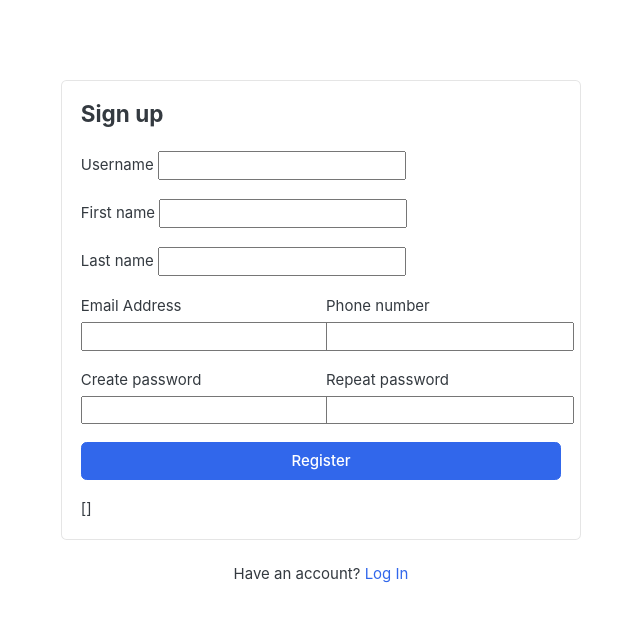
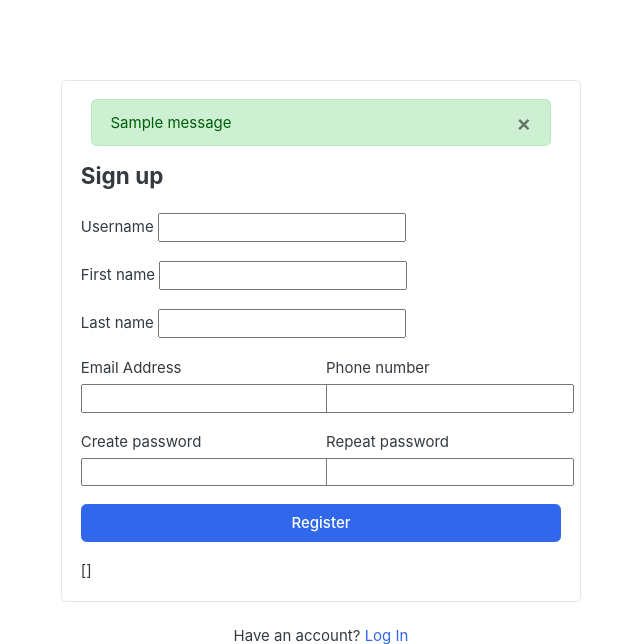
Before and after one commit to lukasSurna/eshop, a Django app: template eshop/shop/templates/accounts/register.html in a window 1280 px wide. Shown: the part 118-762 px from the top of the page, without its empty margins (319-959 px from the left). Run offline with Django 4.2, Linux system fonts and the light colour scheme; the template is opened without the code that fills it: most values are stand-ins (such as "Sample title", 1, 10 or a date in 2020); one stand-in notice (Sample message) is shown; form fields are guessed from the names that the template uses; some libraries are stand-ins or nearby versions; some web fonts are replaced.

Commit message:
messages alert

```diff
--- a/eshop/accounts/views.py
+++ b/eshop/accounts/views.py
@@ -1,5 +1,6 @@
-from django.shortcuts import render
+from django.shortcuts import render, redirect
 from . import forms, models
+from django.contrib import messages
 
 def register(request):
     if request.method == 'POST':
@@ -21,6 +22,8 @@
             )
             user.phone_number = phone_number
             user.save()
+            messages.success(request, 'Registration successful')
+            return redirect('register')
     else:
         form = forms.RegistrationForm()
     context = {
--- a/eshop/shop/templates/accounts/register.html
+++ b/eshop/shop/templates/accounts/register.html
@@ -4,6 +4,7 @@
 <section class="section-content padding-y">
         <div class="card mx-auto" style="max-width:520px; margin-top:40px;">
           <article class="card-body">
+            {% include "inc/alerts.html" %}
             <header class="mb-4"><h4 class="card-title">Sign up</h4></header>
             <form action="{% url 'register' %}" method="POST">
                 {% csrf_token %}
--- /dev/null
+++ b/eshop/shop/templates/inc/alerts.html
@@ -0,0 +1,9 @@
+{% if messages %}
+    {% for message in messages %}
+    <div id="message" class="container">
+    <div {% if message.tags %} class="alert alert-{{ message.tags }}"{% endif %} role="alert">
+        <button type="button" class="close" data-dismiss="alert"><span aria-hidden="true">&times;</span></button>
+        {{ message }}</div>
+    </div>
+    {% endfor %}
+{% endif %}
```
Also changed, not shown: eshop/eshop/settings.py (+7 -0 lines).
